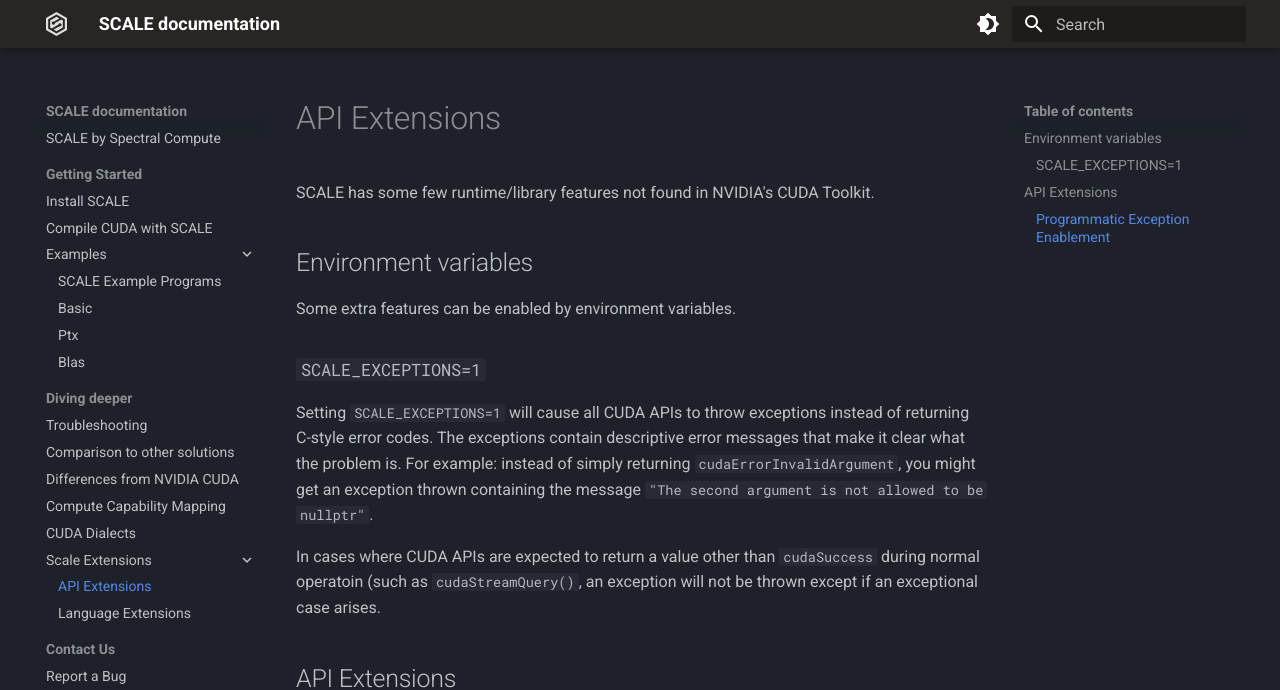
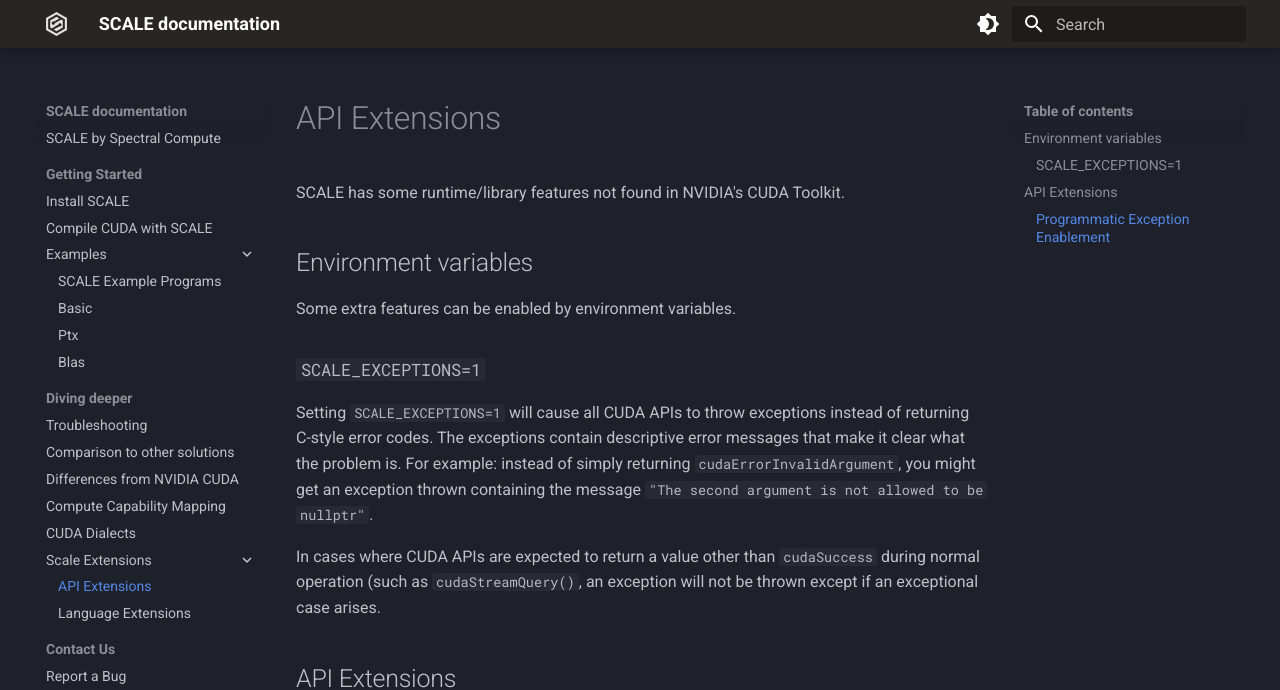
Before and after one commit to spectral-compute/scale-docs, an MkDocs documentation site: the page built from docs/manual/runtime-extensions.md, in a window 1280 px wide and 1295 px high. Shown: the top 690 px of the window. Built offline with MkDocs 1.6.1 and Material for MkDocs 9.7.7, drawn with Linux system fonts in a browser that asks for light colours.

Commit message:
Update runtime-extensions.md
typos

```diff
--- a/docs/manual/runtime-extensions.md
+++ b/docs/manual/runtime-extensions.md
@@ -1,6 +1,6 @@
 # API Extensions
 
-SCALE has some few runtime/library features not found in NVIDIA's CUDA Toolkit.
+SCALE has some runtime/library features not found in NVIDIA's CUDA Toolkit.
 
 ## Environment variables
 
@@ -16,7 +16,7 @@ get an exception thrown containing the message `"The second argument is not
 allowed to be nullptr"`.
 
 In cases where CUDA APIs are expected to return a value other than
-`cudaSuccess` during normal operatoin (such as `cudaStreamQuery()`, an
+`cudaSuccess` during normal operation (such as `cudaStreamQuery()`, an
 exception will not be thrown except if an exceptional case arises.
 
 ## API Extensions
```
